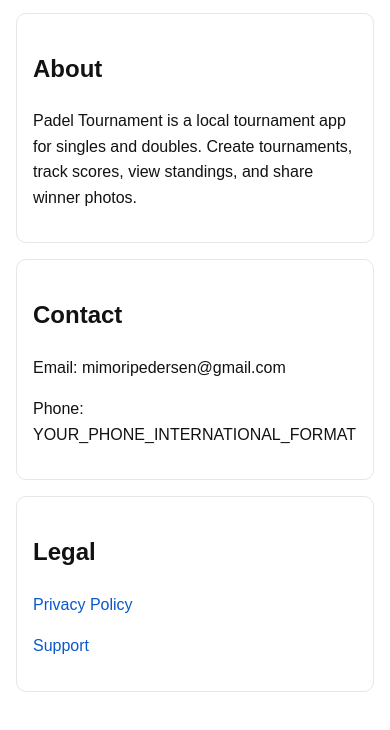
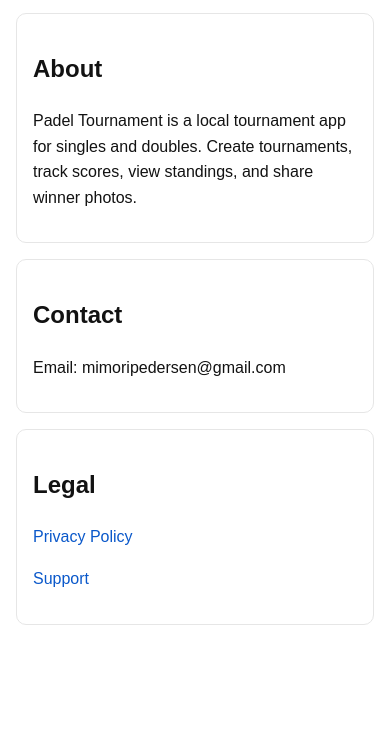
Before and after one commit to kristian-dot/padel-tournament-legal, a plain HTML site: page index.html in a window 390 px wide. Shown: the part 136-866 px from the top of the page. After the commit the page ends 844 px from the top, so only its background shows below. Drawn offline with Linux system fonts and the light colour scheme.

Commit message:
Remove placeholder phone number from contact card

```diff
--- a/index.html
+++ b/index.html
@@ -25,7 +25,6 @@
   <div class="card">
     <h2>Contact</h2>
     <p>Email: mimoripedersen@gmail.com</p>
-    <p>Phone: YOUR_PHONE_INTERNATIONAL_FORMAT</p>
   </div>
 
   <div class="card">
```
